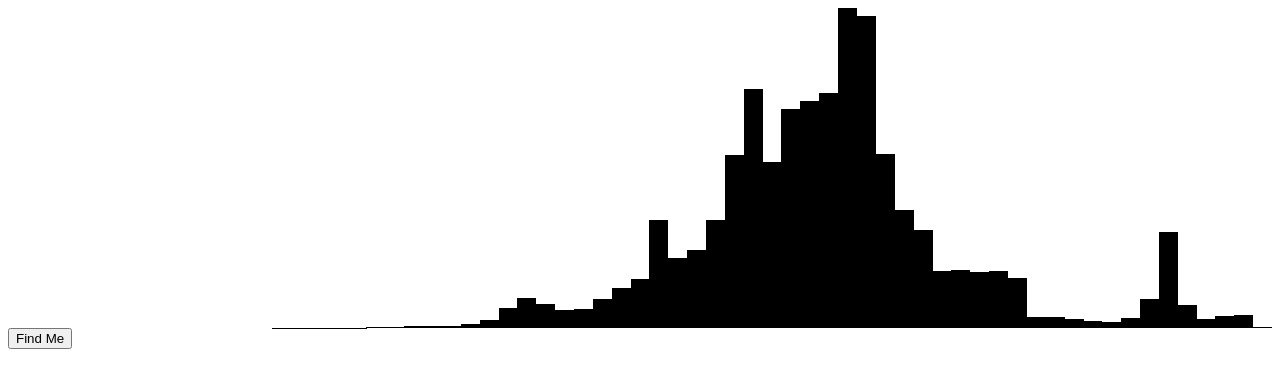
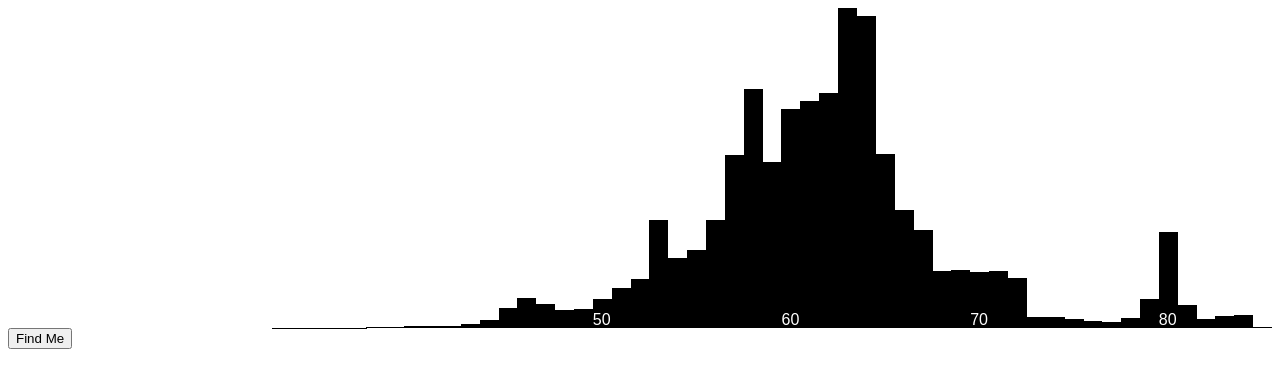
Before and after one commit to danielsmc/comparative-weather, a plain HTML site: page web/index.html in a window 1280 px wide. Drawn offline with Linux system fonts and the light colour scheme.

Commit message:
label histogram bars

```diff
--- a/web/css/style.css
+++ b/web/css/style.css
@@ -1,5 +1,6 @@
 html {
   box-sizing: border-box;
+  font-family: sans-serif;
 }
 *, *:before, *:after {
   box-sizing: inherit;
@@ -21,4 +22,5 @@ html {
   position: absolute;
   bottom:0;
   background: black;
+  color: white;
 }
--- a/web/index.html
+++ b/web/index.html
@@ -1,6 +1,7 @@
 <!DOCTYPE html>
 <html>
 <head>
+	<meta name=viewport content="width=device-width, initial-scale=1">
     <title>Comparative Weather</title>
     <script src="js/zepto.min.js"></script>
     <script src="js/lodash.min.js"></script>
--- a/web/js/main.js
+++ b/web/js/main.js
@@ -69,14 +69,16 @@ $(function(){
     var binWidth = 100/(maxTemp+1-minTemp);
     var maxPop = bins.pluck(1).max();
     $chart = $(".chart")
-    bins.forEach(function(b) {
+    bins.reverse().forEach(function(b) {
       $('<div class="bin">')
         .css({
           width: 1.01*binWidth+"%;",
-          height: 100*b[1]/maxPop + "%",
-          left: (b[0]-minTemp)*binWidth + "%"
+          height: 20*b[1]/maxPop + "em",
+          left: (b[0]-minTemp)*binWidth + "%",
+          'line-height': (2*20*b[1]/maxPop-1) + "em"
         })
         .attr('id','bin-'+b[0])
+        .html((b[0]%10==0&&2*20*b[1]/maxPop>1)?b[0]:"")
         .appendTo($chart);
     }).value() //need this value() because forEach is lazy
   })
```
